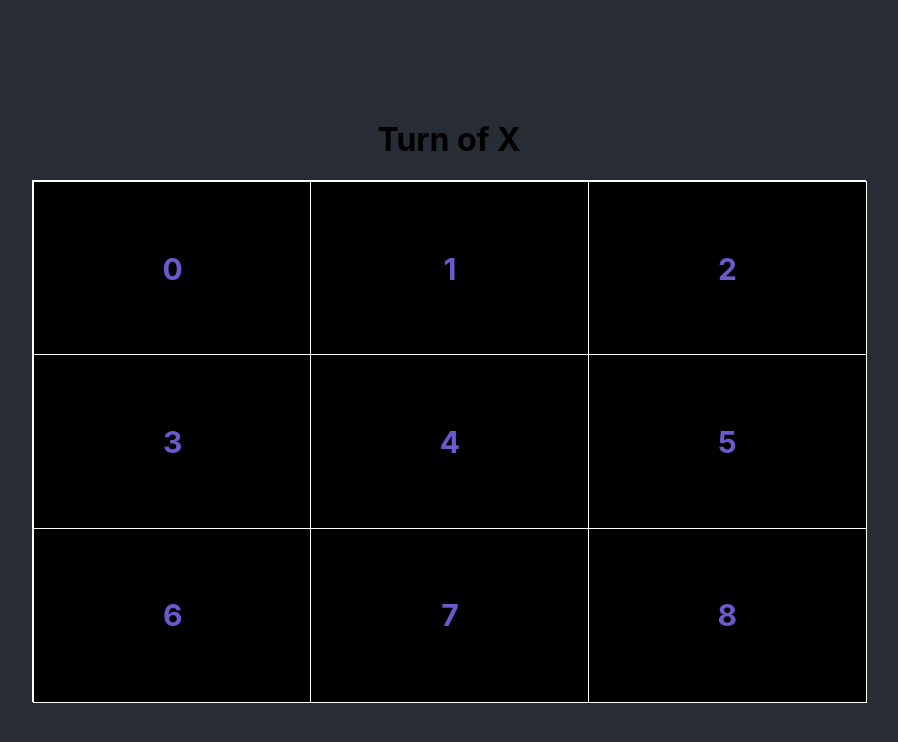
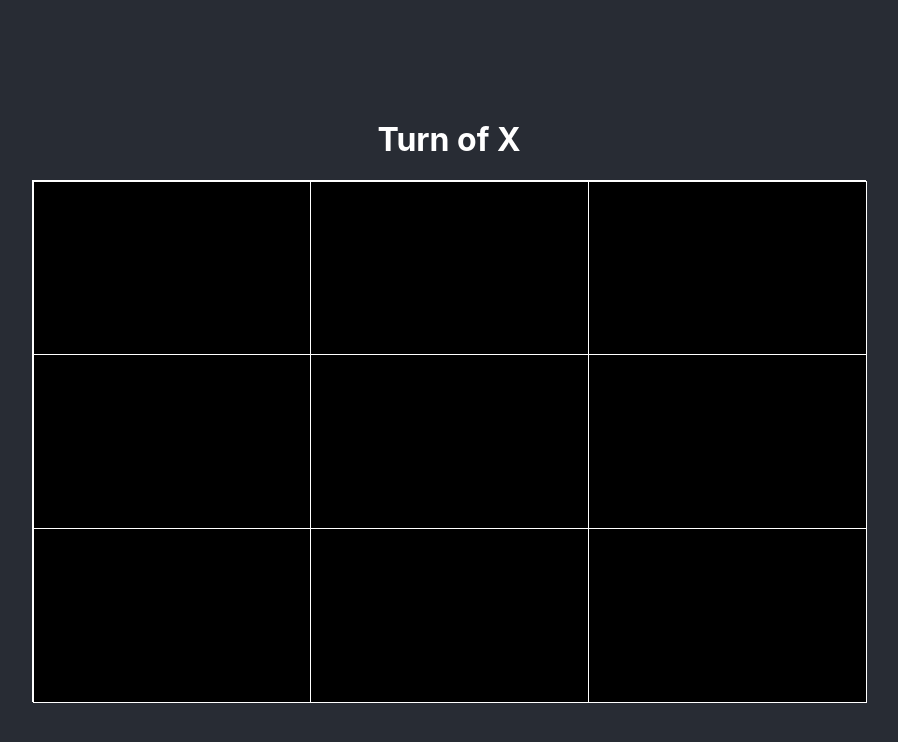
Before and after one commit to Ahmed-Ansari02/Tic_Tac_Toe_game_front_end, a React (Create React App) app: page / in a window 1280 px wide. Shown: the top 742 px of the page, without its empty margins (191-1089 px from the left). Built offline with nearby package versions, Linux system fonts and the light colour scheme.

Commit message:
optimised alghorithm for calculating the winner

```diff
--- a/src/components/Board.js
+++ b/src/components/Board.js
@@ -6,36 +6,61 @@ import { useState, useEffect } from "react";
 function Board() {
   const [Markedarray, setMarkedarray] = useState(new Array(9).fill(null));
   const [player, setplayer] = useState("X");
+  const [winner, setwinner] = useState(null);
   function onclick(id) {
-    setMarkedarray((Markedarray) =>
-      Markedarray.map((value, index) => (index === id ? player : value))
-    );
-    setplayer((p) => (p === "X" ? "O" : "X"));
+    if (!winner) {
+      setMarkedarray((Markedarray) =>
+        Markedarray.map((value, index) => (index === id ? player : value))
+      );
+      setplayer((p) => (p === "X" ? "O" : "X"));
+    }
   }
   useEffect(() => {
     console.log(Markedarray);
-  }, [Markedarray]);
+  });
 
   function calculate_winner(arr) {
-    let temp_array = [];
-    for (let i = 0; i < 3; i++) {
-      for (let j = i * 3; j < (i * 3 + 3); j++) {
-        if (!arr[j]){
-          temp_array.push("NA")
+    if (!winner) {
+      for (let i = 0; i < 3; i++) {
+        let index = 3 * i;
+        if (!arr[index]) {
+          continue;
         }
-        temp_array.push(arr[j]);
+        if (arr[index] === arr[index + 1] && arr[index] === arr[index + 2]) {
+          console.log("winner is (horizontally)" + arr[index]);
+          setwinner(arr[index]);
+          break;
+        }
       }
-      if (temp_array[0] === temp_array[1] && temp_array[0] === temp_array[2]) {
-        console.log("winner is " + temp_array[0]);
-        break;
+      for (let i = 0; i < 3; i++) {
+        let index = i;
+        if (!arr[index]) {
+          continue;
+        }
+        if (arr[index] === arr[index + 3] && arr[index] === arr[index + 6]) {
+          console.log("winner is (vertically)" + arr[index]);
+          setwinner(arr[index]);
+          break;
+        }
       }
-      temp_array = [];
+      if (arr[0] === arr[4] && arr[0] === arr[8] && arr[0] !== null) {
+        console.log("winner (diagonally)" + arr[0]);
+        setwinner(arr[0]);
+      }
+
+      if (arr[2] === arr[4] && arr[2] === arr[6] && arr[2] !== null) {
+        console.log("winner (diagonally)" + arr[2]);
+        setwinner(arr[2]);
+      }
     }
   }
   calculate_winner(Markedarray);
+
   return (
     <>
-      <h1>{`Turn of ${player}`}</h1>
+      <h1 className="heading">
+        {winner ? `winner is ${winner} !` : `Turn of ${player}`}
+      </h1>
       <div className="board">
         {Markedarray.map((value, index) => {
           return value ? (
--- a/src/components/Square.js
+++ b/src/components/Square.js
@@ -10,7 +10,7 @@ function Square({ id, marked, onclick }) {
           onclick(id);
         }
       }}>
-      {marked ? marked : id}
+      {marked ? marked:""}
     </div>
   );
 }
--- a/src/components/component_style.css
+++ b/src/components/component_style.css
@@ -18,3 +18,7 @@
     grid-template-columns: repeat(3,1fr);
     grid-template-rows: repeat(3,1fr);
 }
+.heading{
+    color: white;
+    font-weight: bold;
+}
```
